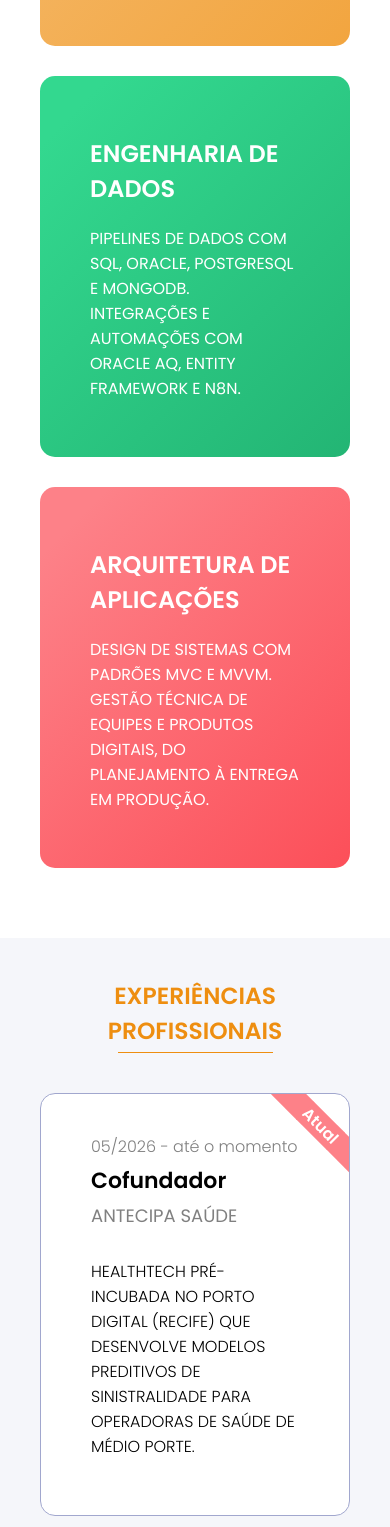
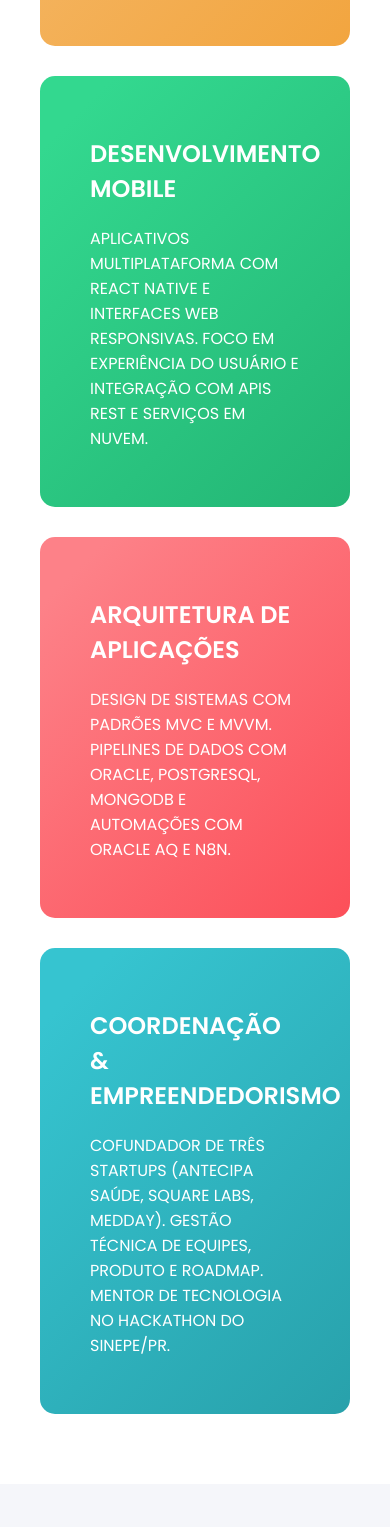
Before and after one commit to romuloedu/romuloedu.github.io, a React (Create React App) app: page / in a window 390 px wide. Shown: the part 2940-4467 px from the top of the page. Built offline with nearby package versions, Linux system fonts and the light colour scheme.

Commit message:
Atualiza skills: troca Engenharia de Dados por Desenvolvimento Mobile e adiciona Coordenação & Empreendedorismo

```diff
--- a/src/components/Skills/styles.css
+++ b/src/components/Skills/styles.css
@@ -146,4 +146,9 @@
   transform: translateY(0);
   transition-delay: 0.35s;
 }
+.skillWrapper .skillCards.reveal-visible .skillCard:nth-child(5) {
+  opacity: 1;
+  transform: translateY(0);
+  transition-delay: 0.45s;
+}
 /*# sourceMappingURL=styles.css.map */
--- a/src/pages/Home/index.js
+++ b/src/pages/Home/index.js
@@ -23,12 +23,16 @@ const Home = () => {
                     description: "Modelos preditivos com Python, Machine Learning, Deep Learning e redes neurais aplicados à análise de sinistralidade e tomada de decisão em saúde."
                 },
                 {
-                    name: "Engenharia de Dados",
-                    description: "Pipelines de dados com SQL, Oracle, PostgreSQL e MongoDB. Integrações e automações com Oracle AQ, Entity Framework e n8n."
+                    name: "Desenvolvimento Mobile",
+                    description: "Aplicativos multiplataforma com React Native e interfaces web responsivas. Foco em experiência do usuário e integração com APIs REST e serviços em nuvem."
                 },
                 {
                     name: "Arquitetura de Aplicações",
-                    description: "Design de sistemas com padrões MVC e MVVM. Gestão técnica de equipes e produtos digitais, do planejamento à entrega em produção."
+                    description: "Design de sistemas com padrões MVC e MVVM. Pipelines de dados com Oracle, PostgreSQL, MongoDB e automações com Oracle AQ e n8n."
+                },
+                {
+                    name: "Coordenação & Empreendedorismo",
+                    description: "Cofundador de três startups (Antecipa Saúde, Square Labs, MedDay). Gestão técnica de equipes, produto e roadmap. Mentor de tecnologia no hackathon do SINEPE/PR."
                 }
             ],
             experiences: [
```
